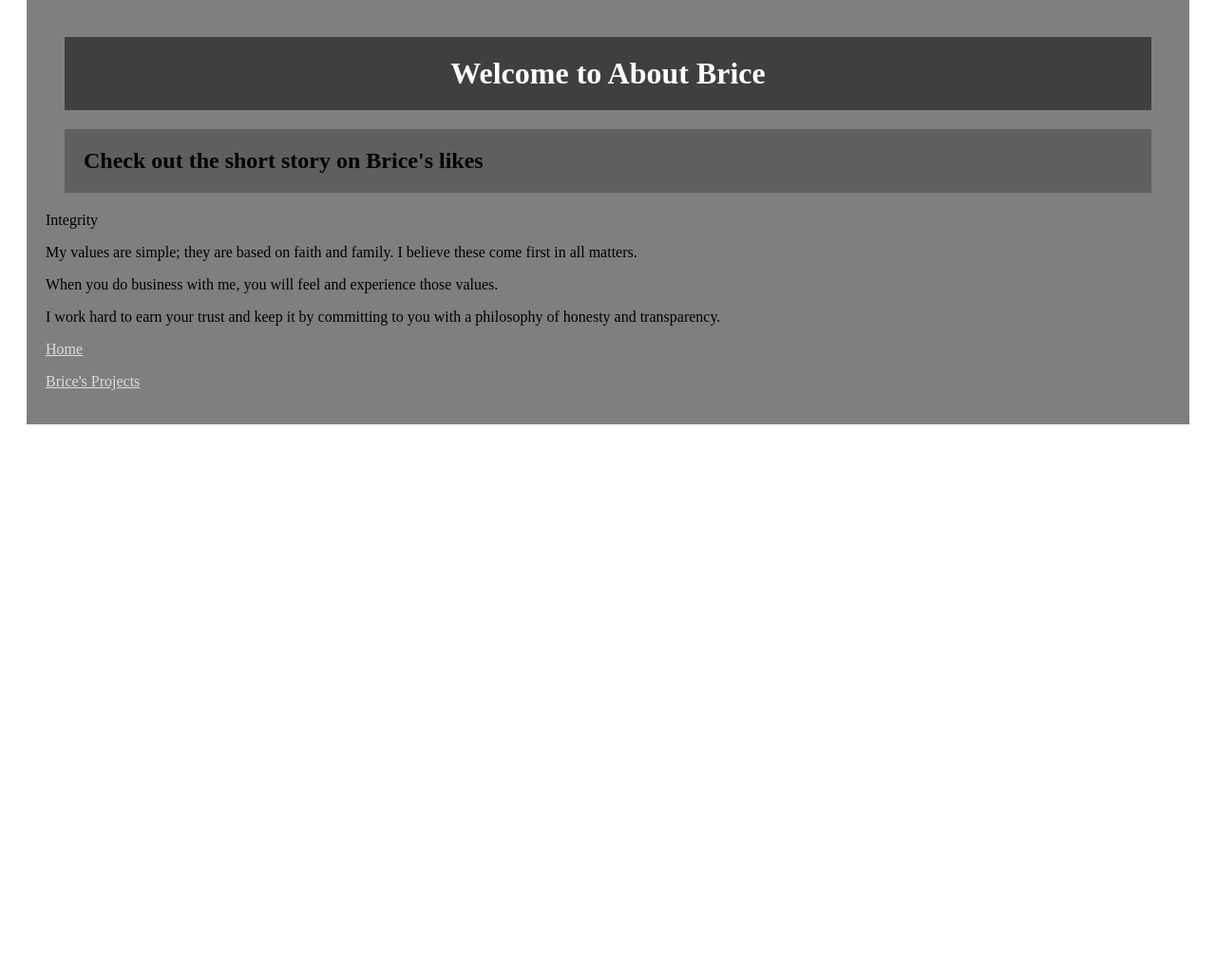
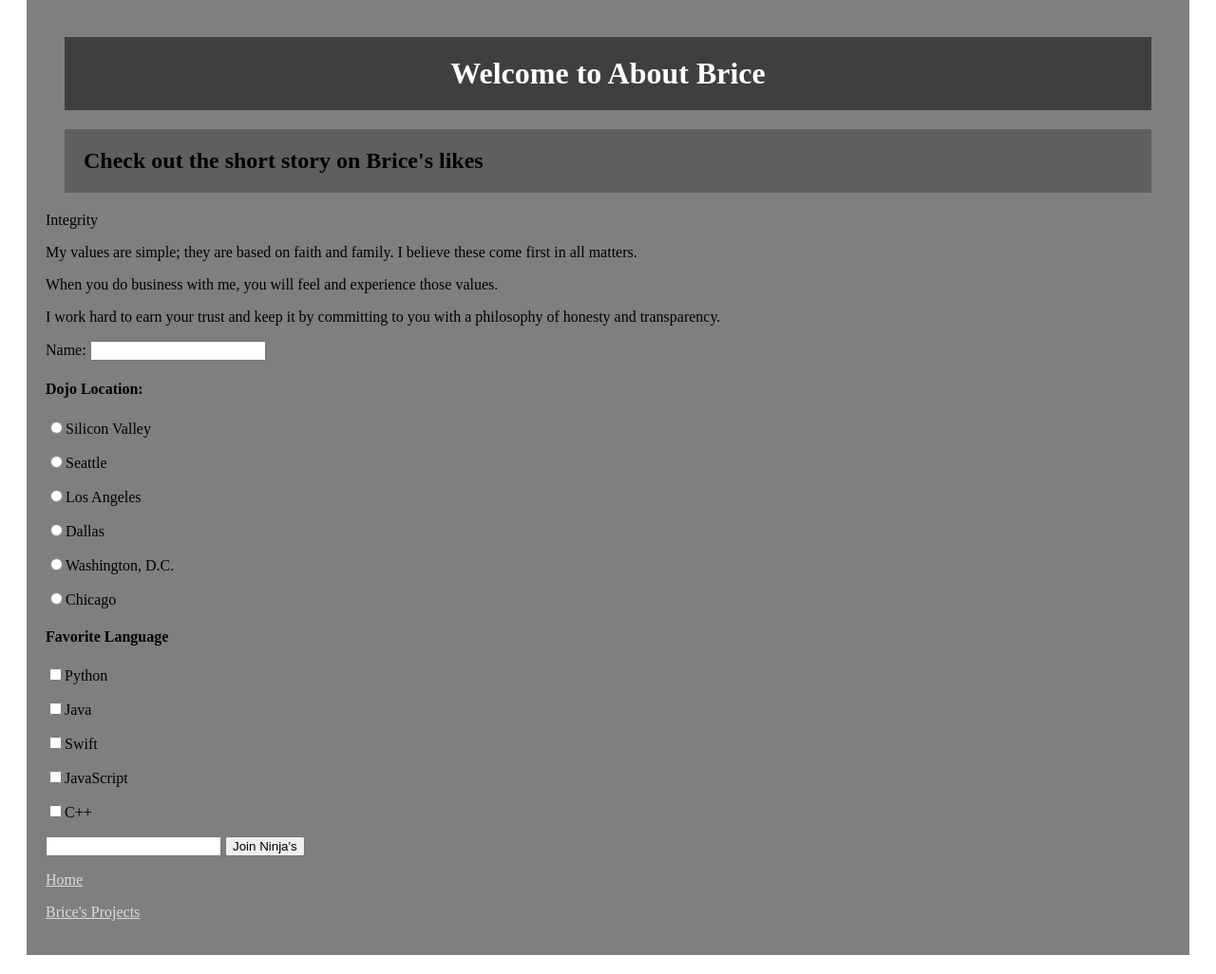
Before and after one commit to loyti/flaskFun, a Flask app: page /about in a window 1280 px wide. Shown: the part 21-1047 px from the top of the page at 95% size. Before the commit the page ends 468 px from the top, so only its background shows below. Run offline with Flask 2, Linux system fonts and the light colour scheme.

Commit message:
added survey

```diff
--- a/flaskFun/portfolio/server.py
+++ b/flaskFun/portfolio/server.py
@@ -14,4 +14,12 @@ def about():
 def projects():
 	return render_template('projects.html')
 
+@app.route('/survey', methods=['POST'])
+def survey():
+	name = request.form['name']
+	dojoLoc = request.form['dojoLoc']
+	favLang = request.form['favLang']
+	comment = request.form['comment']
+	return render_template('survey.html',name=name,dojoLoc=dojoLoc,favLang=favLang,comment=comment)
+
 app.run(debug=True)
--- a/flaskFun/portfolio/templates/about.html
+++ b/flaskFun/portfolio/templates/about.html
@@ -13,6 +13,24 @@
 		<p>My values are simple; they are based on faith and family. I believe these come first in all matters.</p>
 		<p>When you do business with me, you will feel and experience those values.</p>
 		<p>I work hard to earn your trust and keep it by committing to you with a philosophy of honesty and transparency.</p>
+		<form action='/survey' method='post'>
+          		<p>Name: <input type='text' name='name'></p>
+			<h4>Dojo Location:</h4>
+			<p><input type='radio' name='dojoLoc' value='Silicon Valley'>Silicon Valley</p>
+          		<p><input type='radio' name='dojoLoc' value='Seattle'>Seattle</p>
+			<p><input type='radio' name='dojoLoc' value='Los Angeles'>Los Angeles</p>
+			<p><input type='radio' name='dojoLoc' value='Dalls'>Dallas</p>
+			<p><input type='radio' name='dojoLoc' value='Washington, D.C.'>Washington, D.C.</p>
+			<p><input type='radio' name='dojoLoc' value='Chicago'>Chicago</p>
+			<h4>Favorite Language</h4>
+			<p><input type='checkbox' name='favLang' value='Python'>Python</p>
+			<p><input type='checkbox' name='favLang' value='Java'>Java</p>
+			<p><input type='checkbox' name='favLang' value='Swift'>Swift</p>
+			<p><input type='checkbox' name='favLang' value='JavaScript'>JavaScript</p>
+			<p><input type='checkbox' name='favLang' value='C++'>C++</p>
+			<p><input type='textarea' name='comment'>
+			<input type='submit' value="Join Ninja's">
+      		</form>
 		<p><a href='/'>Home</a></p>
 		<p><a href='/projects'>Brice's Projects</a></p>
 	</div>
```
Also changed, not shown: flaskFun/portfolio/templates/survey.html (added, +15 -0 lines).
